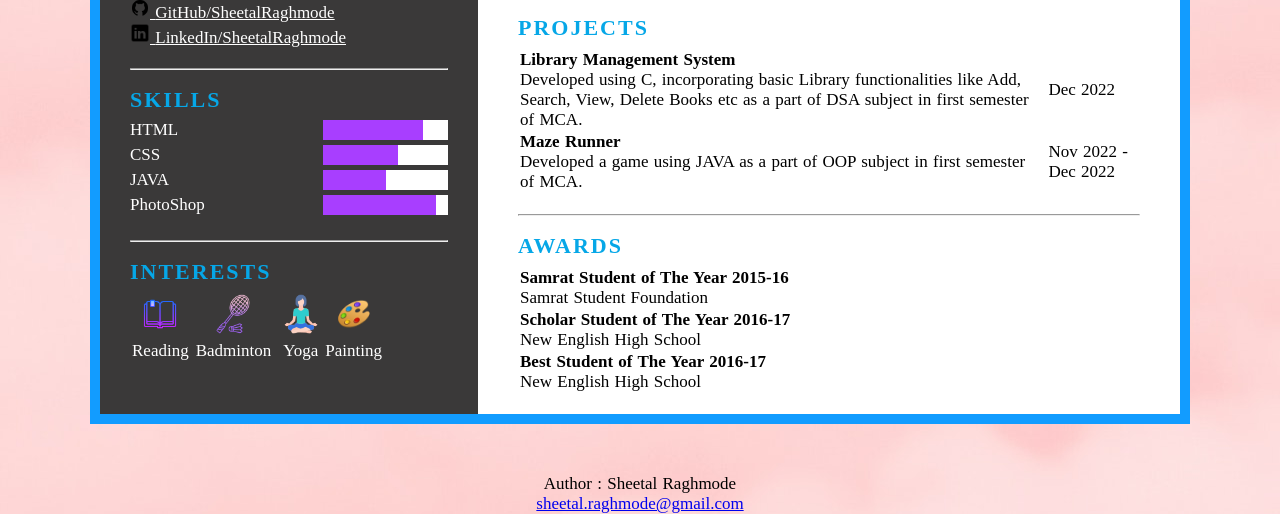
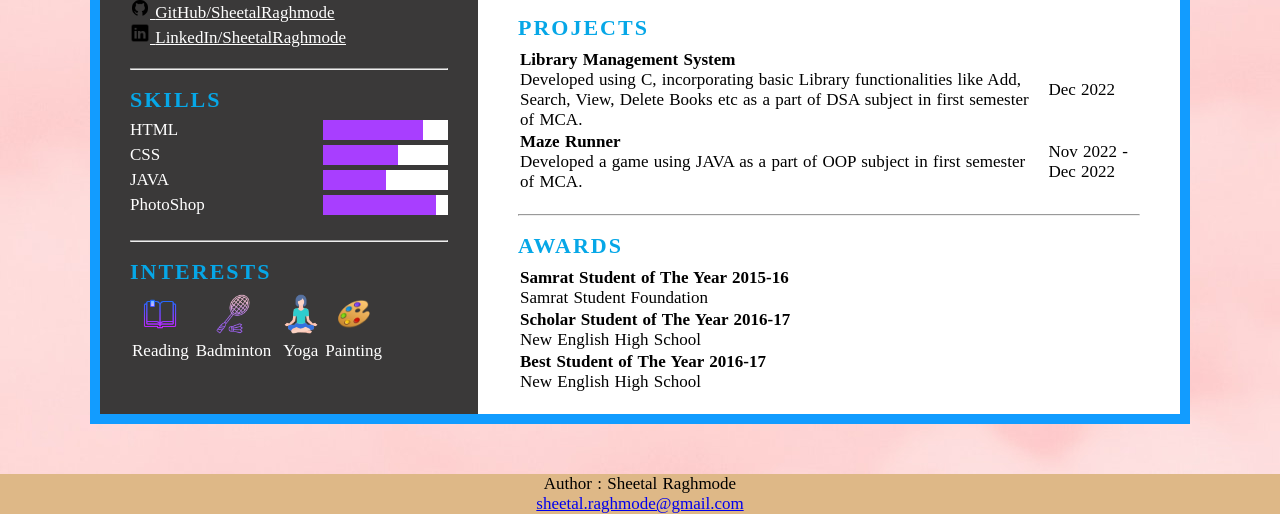
Before and after one commit to SheetalRaghmode/Resume, a plain HTML site: page index.html in a window 1280 px wide. Shown: the part 689-1203 px from the top of the page. Drawn offline with Linux system fonts and the light colour scheme.

Commit message:
Update style.css

```diff
--- a/style.css
+++ b/style.css
@@ -205,3 +205,6 @@ body{
 		padding: 0;
 	}
 }
+footer{
+	background-color: burlywood;
+}
```
